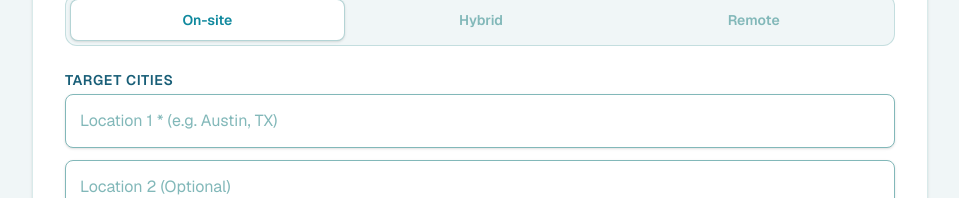
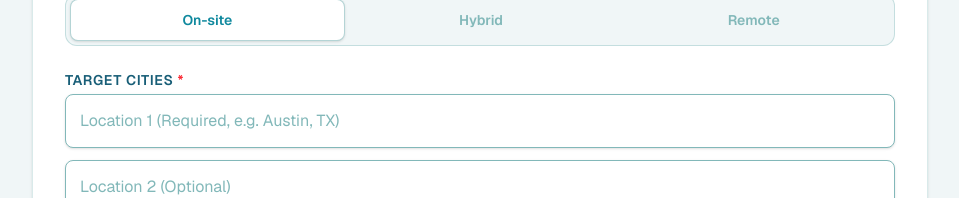
Before and after one commit to Ashtha613/job-hunt-copilot, a Next.js app in the folder frontend/: page / in a window 1280 px wide. Shown: the part 597-795 px from the top of the page, without its empty margins (160-1119 px from the left). Built offline with nearby package versions, Linux system fonts and the light colour scheme.

Commit message:
Update asterisk placement for required fields

```diff
--- a/frontend/src/app/page.tsx
+++ b/frontend/src/app/page.tsx
@@ -164,7 +164,6 @@ export default function Home() {
         <div className="bg-white border border-[#82b8b9]/30 shadow-sm p-8 rounded-2xl space-y-6">
            <div className="flex items-center space-x-3">
              <div className="h-8 w-8 rounded-full bg-[#185e77] flex items-center justify-center text-white font-bold text-sm">1</div>
-             {/* Added the * directly to the section title */}
              <h2 className="text-xl font-bold text-[#185e77] tracking-tight">AI Resume Profiler <span className="text-red-500">*</span></h2>
            </div>
 
@@ -179,9 +178,11 @@ export default function Home() {
 
            {suggestedRoles?.length > 0 && (
              <div className="bg-[#f0f6f7] p-5 rounded-xl border border-[#82b8b9]/40 mt-6">
-               {/* Removed the * from here and added the instructional message */}
-               <label className="block text-sm font-semibold text-[#185e77] uppercase tracking-wider">Select Target Roles</label>
-               <p className="text-sm text-[#10899e] mb-4 mt-1 font-medium">Please select at least one role below <span className="text-red-500">*</span></p>
+               {/* Moved * next to the label */}
+               <label className="block text-sm font-semibold text-[#185e77] uppercase tracking-wider">
+                 Select Target Roles <span className="text-red-500">*</span>
+               </label>
+               <p className="text-sm text-[#10899e] mb-4 mt-1 font-medium">Please select at least one role below</p>
                <div className="grid grid-cols-1 sm:grid-cols-2 gap-3">
                  {suggestedRoles.map((role) => (
                    <label key={role} className="flex items-center space-x-3 bg-white p-3.5 rounded-lg cursor-pointer hover:border-[#10899e] border border-[#82b8b9]/50 transition-all shadow-sm">
@@ -213,17 +214,17 @@ export default function Home() {
            </div>
 
            <div className="space-y-3">
-             {/* Removed the * from this main label */}
              <label className="block text-sm font-semibold mb-1 text-[#185e77] uppercase tracking-wider mt-4">
-               {workModel === "Remote" ? "Target Timezone / Region" : "Target Cities"}
+               {workModel === "Remote" ? "Target Timezone / Region" : (
+                 <>Target Cities <span className="text-red-500">*</span></>
+               )}
              </label>
 
              {workModel === "Remote" ? (
                <input className="w-full p-3.5 bg-white rounded-lg border border-[#82b8b9] focus:border-[#10899e] focus:ring-1 focus:ring-[#10899e] focus:outline-none transition-all placeholder-[#82b8b9] text-[#185e77] shadow-sm" placeholder="e.g. US Only, EST Timezone (Optional)" value={loc1} onChange={(e) => setLoc1(e.target.value)} />
              ) : (
                <>
-                 {/* Added the * directly into the placeholder for Location 1 */}
-                 <input className="w-full p-3.5 bg-white rounded-lg border border-[#82b8b9] focus:border-[#10899e] focus:ring-1 focus:ring-[#10899e] focus:outline-none transition-all placeholder-[#82b8b9] text-[#185e77] shadow-sm" placeholder="Location 1 * (e.g. Austin, TX)" value={loc1} onChange={(e) => setLoc1(e.target.value)} />
+                 <input className="w-full p-3.5 bg-white rounded-lg border border-[#82b8b9] focus:border-[#10899e] focus:ring-1 focus:ring-[#10899e] focus:outline-none transition-all placeholder-[#82b8b9] text-[#185e77] shadow-sm" placeholder="Location 1 (Required, e.g. Austin, TX)" value={loc1} onChange={(e) => setLoc1(e.target.value)} />
                  <input className="w-full p-3.5 bg-white rounded-lg border border-[#82b8b9] focus:border-[#10899e] focus:ring-1 focus:ring-[#10899e] focus:outline-none transition-all placeholder-[#82b8b9] text-[#185e77] shadow-sm" placeholder="Location 2 (Optional)" value={loc2} onChange={(e) => setLoc2(e.target.value)} />
                  <input className="w-full p-3.5 bg-white rounded-lg border border-[#82b8b9] focus:border-[#10899e] focus:ring-1 focus:ring-[#10899e] focus:outline-none transition-all placeholder-[#82b8b9] text-[#185e77] shadow-sm" placeholder="Location 3 (Optional)" value={loc3} onChange={(e) => setLoc3(e.target.value)} />
                </>
```
